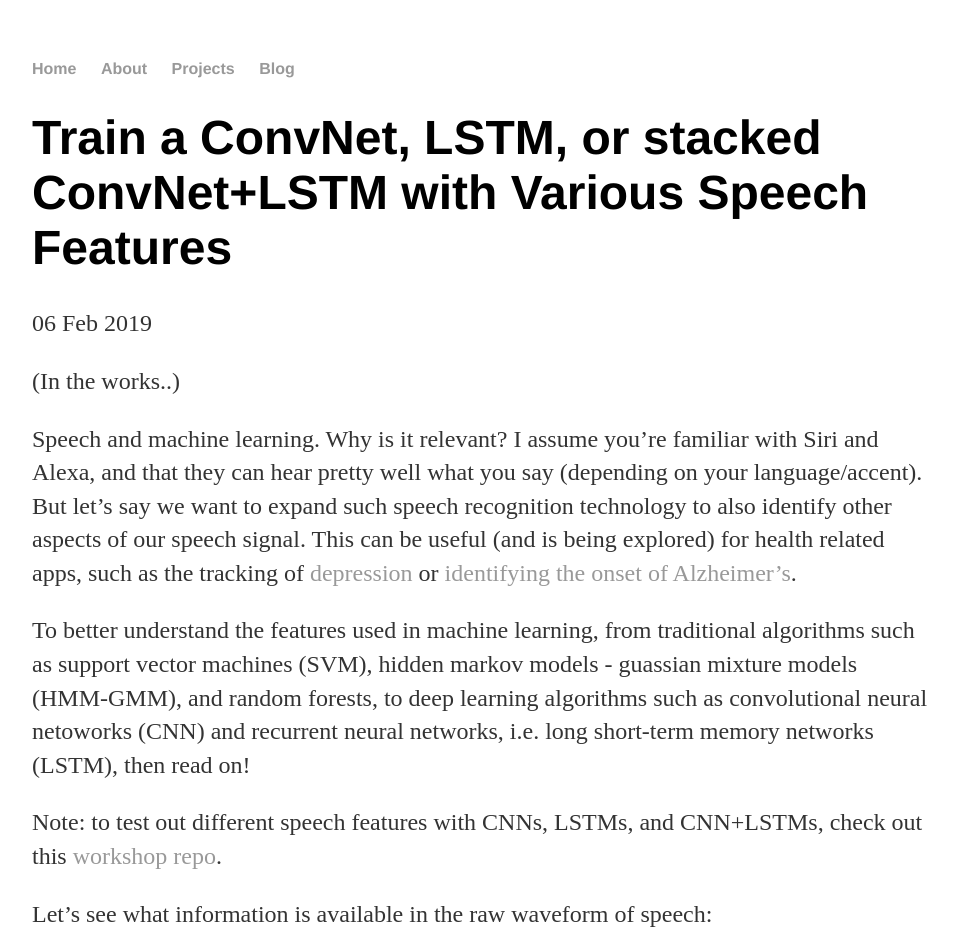
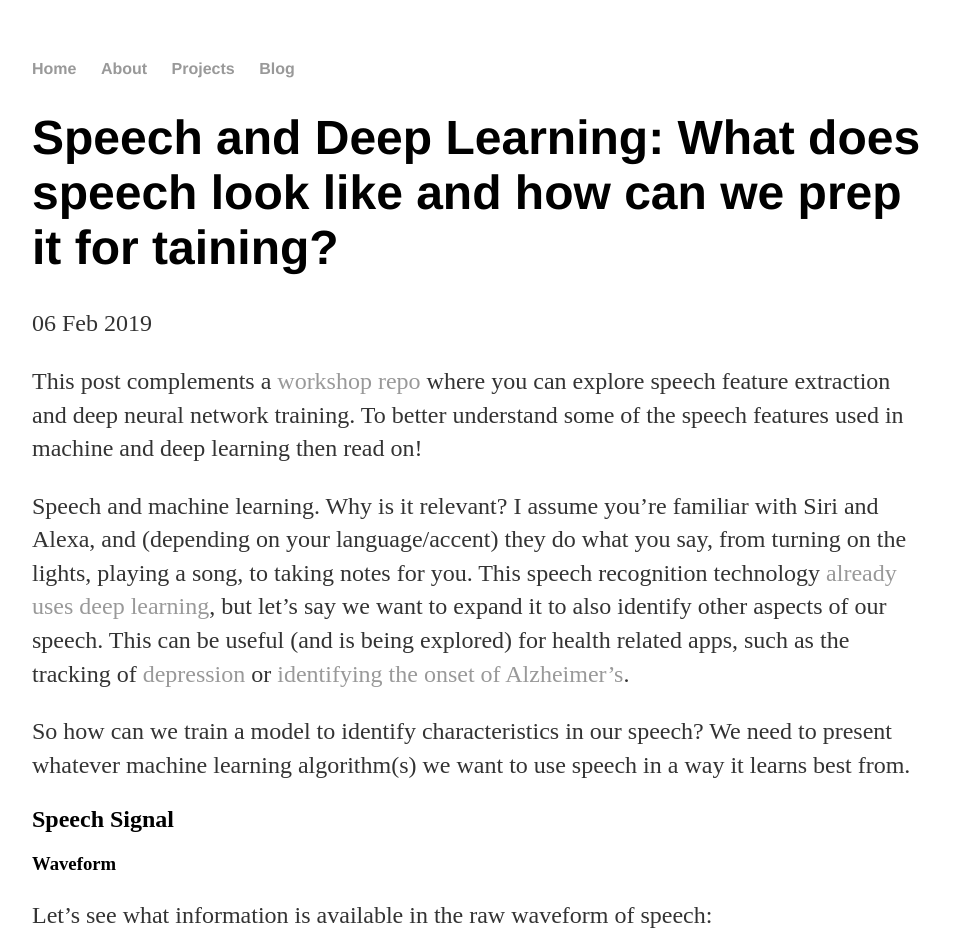
Before and after one commit to a-n-rose/a-n-rose.github.io, a Jekyll site: the page built from _posts/2019-02-06-python-train-cnn-lstm-speech-features.md, in a window 1280 px wide and 1400 px high. Shown: the top 952 px of the window, without its empty margins (160-1118 px from the left). Built offline with Jekyll 4.4.1, drawn with Linux system fonts in a browser that asks for light colours; some of the changed text lies outside the part shown; grey boxes are pictures that could not be loaded.

Commit message:
limited post to just speech feature background

```diff
--- a/_posts/2019-02-06-python-train-cnn-lstm-speech-features.md
+++ b/_posts/2019-02-06-python-train-cnn-lstm-speech-features.md
@@ -1,16 +1,18 @@
 ---
 layout: post
-title: "Train a ConvNet, LSTM, or stacked ConvNet+LSTM with Various Speech Features"
+title: "Speech and Deep Learning: What does speech look like and how can we prep it for taining?"
 date: 2019-02-06
 ---
 
-(In the works..)
+This post complements a <a href="https://github.com/a-n-rose/Build-CNN-or-LSTM-or-CNNLSTM-with-speech-features">workshop repo</a> where you can explore speech feature extraction and deep neural network training. To better understand some of the speech features used in machine and deep learning then read on!
 
-Speech and machine learning. Why is it relevant? I assume you're familiar with Siri and Alexa, and that they can hear pretty well what you say (depending on your language/accent). But let's say we want to expand such speech recognition technology to also identify other aspects of our speech signal. This can be useful (and is being explored) for health related apps, such as the tracking of <a href="http://www.infomus.org/Events/proceedings/ACII2015/papers/Main_Conference/M4_Doctoral_Consortium/D01_Recognition/ACII2015_submission_195.pdf">depression</a> or <a href="https://ac.els-cdn.com/S2352872915000160/1-s2.0-S2352872915000160-main.pdf?_tid=d04d9cc3-f992-4820-af98-f083c847c322&acdnat=1549408007_fe358db560e7df5618e8d68875824413">identifying the onset of Alzheimer's</a>.
+Speech and machine learning. Why is it relevant? I assume you're familiar with Siri and Alexa, and (depending on your language/accent) they do what you say, from turning on the lights, playing a song, to taking notes for you. This speech recognition technology <a href="https://uwaterloo.ca/global-impact/how-machine-learning-helps-siri-and-alexa-understand-you">already uses deep learning</a>, but let's say we want to expand it to also identify other aspects of our speech. This can be useful (and is being explored) for health related apps, such as the tracking of <a href="http://www.infomus.org/Events/proceedings/ACII2015/papers/Main_Conference/M4_Doctoral_Consortium/D01_Recognition/ACII2015_submission_195.pdf">depression</a> or <a href="https://ac.els-cdn.com/S2352872915000160/1-s2.0-S2352872915000160-main.pdf?_tid=d04d9cc3-f992-4820-af98-f083c847c322&acdnat=1549408007_fe358db560e7df5618e8d68875824413">identifying the onset of Alzheimer's</a>.
 
-To better understand the features used in machine learning, from traditional algorithms such as support vector machines (SVM), hidden markov models - guassian mixture models (HMM-GMM), and random forests, to deep learning algorithms such as convolutional neural netoworks (CNN) and recurrent neural networks, i.e. long short-term memory networks (LSTM), then read on!
+So how can we train a model to identify characteristics in our speech? We need to present whatever machine learning algorithm(s) we want to use speech in a way it learns best from.
 
-Note: to test out different speech features with CNNs, LSTMs, and CNN+LSTMs, check out this <a href="https://github.com/a-n-rose/Build-CNN-or-LSTM-or-CNNLSTM-with-speech-features">workshop repo</a>.
+## Speech Signal
+
+### Waveform
 
 Let's see what information is available in the raw waveform of speech:
 
@@ -29,17 +31,38 @@ Let's zoom in to see what the actual waves look like; maybe that will tell us so
 
 Was this what you expected? These waves are pretty squiggly. Compare these waves with those below.
 
-![Imgur](https://i.imgur.com/VjNz6Pj.png)
+![Imgur](https://i.imgur.com/m7HmVna.png)
 
-What's the difference? Simply put, the sine wave has just one frequency; the speech sound wave has multiple frequencies, packed together. For us humans, and most standard machine learning algorithms, it is very hard to tell which frequencies are in there.
+What's the difference? Simply put, the sine wave has just one frequency; the speech sound wave has multiple frequencies, packed together. Here are two more sine waves, at differing frequencies:
+
+![Imgur](https://i.imgur.com/bWTarkl.png)
+
+![Imgur](https://i.imgur.com/GwXFRQd.png)
+
+And here are all three waves, packed together:
+
+![Imgur](https://i.imgur.com/bo6PMnL.png)
+
+
+For us humans, and most standard machine learning algorithms, it is very hard to tell which frequencies are in there.
 
 This is where the Fourier Transform comes in!!
+
+### Fourier Transform: Switch Domains
 
 For a really great explanation of the Fourier Transform, as well as some enjoyable visuals, watch this <a href="https://www.youtube.com/watch?v=spUNpyF58BY">video</a>.
 
 Long story short, by applying this equation - equipped with several spiraling sinewaves, all with different frequencies - to the sound wave, it basically unpacks the frequencies from the sound wave. This can tell us the frequencies in the speech.
 
 Why would frequencies be helpful? Think of how you tell if a speaker is a man, woman, or child. The most obvious way is hearing how high or low the speech is. That's one thing frequencies can tell us but they can potentially reveal additional characteristics, such as health.
+
+#### "Dominant Frequencies" of child, adult female, and adult male vowel 'a':
+![Imgur](https://i.imgur.com/71C4E9l.png)
+#### Child: frequency stays around 1200
+![Imgur](https://i.imgur.com/stVda2u.png)
+#### Adult female: frequency stays around 1000
+![Imgur](https://i.imgur.com/p6QvgTj.png)
+#### Adult male: frequency stays around 700
 
 Note: my background is more focused on clinical speech, so I will continue with the standards I've seen for handling speech; I can't (yet) speak for the standards for music or other realms of digital signal processing.
 
@@ -52,7 +75,7 @@ Apply the Fourier Transform in tiny little windows, specifically, the <a href="h
 Most research papers I've come across apply the FT (I'm tired of typing that out) in windows of 25 milliseconds, meaning they 'transform' the signal at only 25 ms at a time. In order to catch variations in frequency that might happen within that 25 milliseconds, the FT is calculated in shifts of 10 milliseconds, going down the signal until all of it has been 'transformed'. In the future I will refer to this as a window size of 25 ms and a window shift of 10 ms.
 
 
-Knowing this, let's compare the raw waveform and it's transformed state:
+Knowing this, let's compare the raw waveform of 'sheila' and it's transformed state:
 
 ![Imgur](https://i.imgur.com/sSYOMbq.png)
 
@@ -62,7 +85,7 @@ Knowing this, let's compare the raw waveform and it's transformed state:
 
 Can you see the changes between the sounds 'sh', 'e', 'l', and 'a'?
 
-One issue with the STFT here is that not all the frequencies are very relevant to us humans. Look at the frequencies at the bottom (0-128 Hz) and those at the very top (4,000 Hz+). They don't seem to carry quite as much information as those in the middle.
+One issue with the STFT here is that not all the frequencies are very relevant to us humans. Look at the frequencies at the bottom (0-128 Hz) and those at the very top (4,000 Hz+). They don't seem to carry quite as much information as those in the middle, as it pertains to speech.
 
 Which is where the <a href="https://en.wikipedia.org/wiki/Mel_scale">Mel scale</a> comes in.
 
@@ -79,12 +102,19 @@ By applying the mel scale, as well as the logarthimic scale (i.e. turning the (l
 
 (We're almost through the features, I promise.)
 
-For deep learning algorithms, all of the forms above are useful in developing high performing speech classifiers. We'll get into *why* later. But traditional machine learning algorithms don't handle such data as elegantly. There's simply a lot of features here for an algorithm to learn, and many of them <a href="https://en.wikipedia.org/wiki/Multicollinearity">colinear</a>. (Speech is just complicated man.)
+For deep learning algorithms, all of the forms above are useful in developing high performing speech classifiers. We'll get into *why* in another post. But traditional machine learning algorithms (like support vector machines, random forests, hidden markov models-gaussian mixture models) don't handle such data as elegantly. There's simply a lot of features here for an algorithm to learn, and many of them <a href="https://en.wikipedia.org/wiki/Multicollinearity">colinear</a>. (Speech is just complicated man.)
 
 Mel frequency cepstral coefficients are filterbank energies (FBANK) with an additional filter applied: the <a href="https://en.wikipedia.org/wiki/Discrete_cosine_transform">discrete cosine transform</a> (DCT). Basically this removes the colinearity prevalent in the FBANK features.
 
 ![Imgur](https://i.imgur.com/CXWRmfw.png)
 
-For speech research, if using FBANKs, one usually uses 20 or 40 mel filters, and if using MFCCs, one usually uses 13 (12, if not including the 1st coefficient as it pertains to amplitude, not necessarily to speech sounds), 20, or 40 coefficients. This largely depends on whether you want to focus only on the speech sounds, i.e. 'd' vs. 'p' or 'e' vs 'u', which would mean you would use fewer MFCCs, 13 for example. For intonation, emotion, and other characteristics, you may want to explore using all 40 MFCCs.
+Based on some of the research I've read, if using FBANKs, one can use around 20 or 40 mel filters, and if using MFCCs, one can use 13 (12, if not including the 1st coefficient as it pertains to amplitude, not necessarily to speech sounds), 20, or 40 coefficients. This largely depends on whether you want to focus only on the speech sounds, i.e. 'd' vs. 'p' or 'e' vs 'u', which would mean you would use fewer MFCCs, 13 for example. For intonation, emotion, and other characteristics, you may want to explore using all 40 MFCCs.
 
-Phew! Let's move on.
+Phew! That's a bit of background on just these features; there are many other speech features I did not explore here and I suggest you to look into the research papers below and see how they prepared their speech for their research purposes.
+
+
+## Papers
+
+### Features
+
+Identifying depression in <a href="http://europepmc.org/backend/ptpmcrender.fcgi?accid=PMC3652557&blobtype=pdf">adolescents</a>
```
